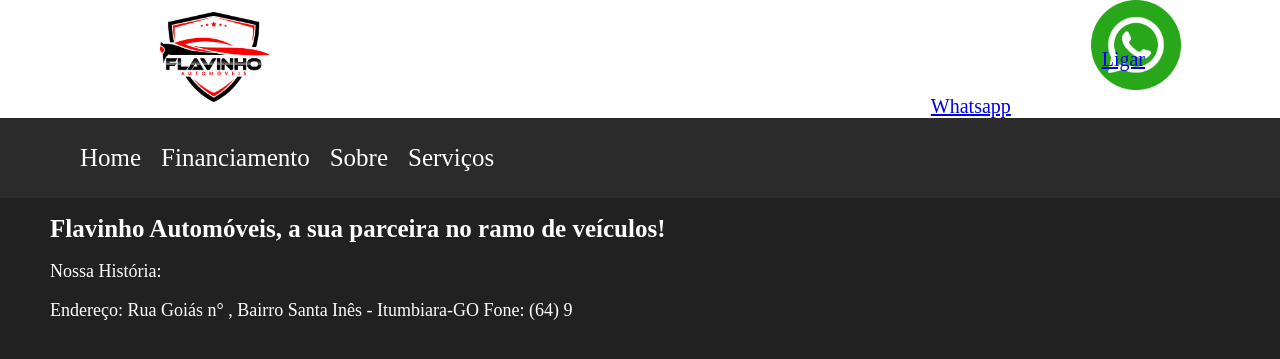
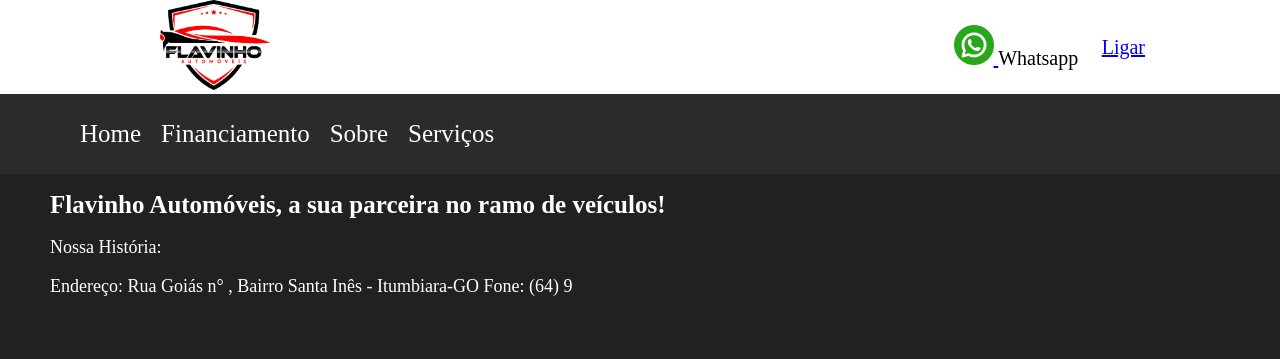
Before and after one commit to dudsdev96/SiteFlavinhoAutomoveis, a PHP site: page / in a window 1280 px wide. Shown: the top 359 px of the page. Run offline with PHP 8.4, Linux system fonts and the light colour scheme; some libraries are stand-ins or nearby versions.

Commit message:
Ícone do whatsapp menor : CSS .botao-whatsapp <img> sobrepondo a classe pai .div-logo

```diff
--- a/index.php
+++ b/index.php
@@ -24,8 +24,8 @@
         <div class="botao-whatsapp">
            <a href="https://wa.me/5564996777969" target="_blank">
                 <img src="public/images/iconewhatsapp.png" alt="WhatsApp">
-                Whatsapp
           </a>
+          Whatsapp
        </div>
 
        <div class="botao-ligar">
--- a/public/css/style.css
+++ b/public/css/style.css
@@ -44,9 +44,12 @@
     margin-right: -500px;
     align-items: center;
     font-size: 20px;
-    width: 10px;
+
+}
+
+.botao-whatsapp img{
+    width: 40px;
     height: auto;
-
 }
 
 .navbar-links {
```
